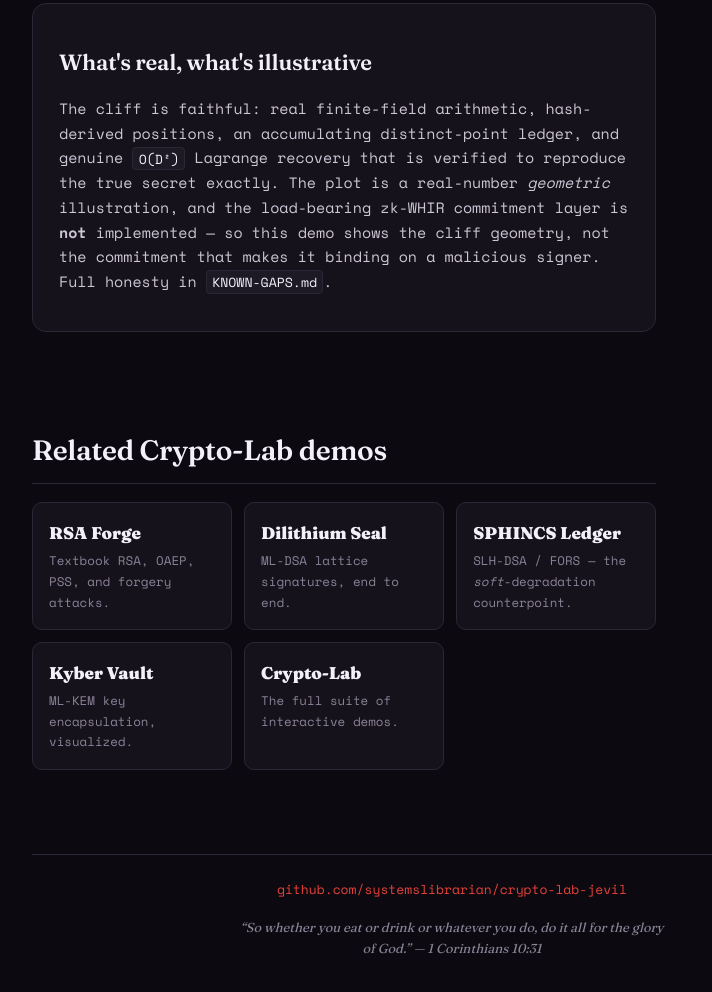
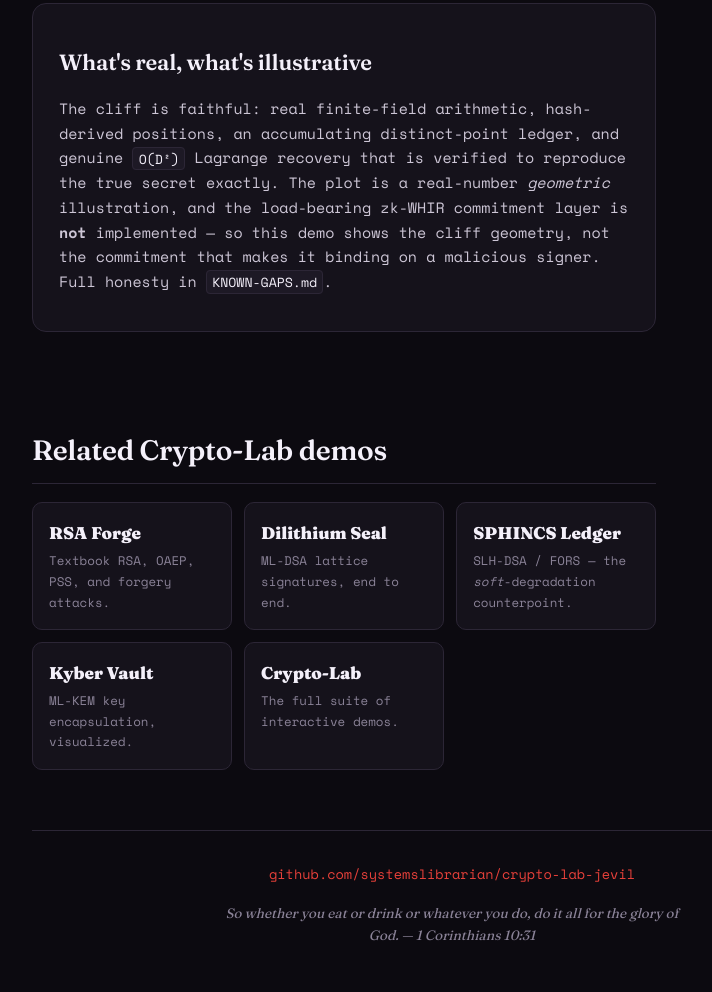
Before and after one commit to systemslibrarian/crypto-lab-jevil, a website built with Vite: page index.html in a window 1280 px wide. Shown: the part 3783-4775 px from the top of the page, without its empty margins (188-900 px from the left). Built offline with nearby package versions, Linux system fonts and the light colour scheme.

Commit message:
Part D: scripture footer in UI verbatim
Convert the single page footer to <footer class="scripture-footer"> with the
verbatim 1 Corinthians 10:31 quote as the closing line (existing CSS vars
--border / --text-dim, no hardcoded colors). Also removes a throwaway
playwright test accidentally staged in the foundational commit.

Co-Authored-By: Claude Opus 4.8 (1M context) <noreply@anthropic.com>

```diff
--- a/src/main.ts
+++ b/src/main.ts
@@ -224,13 +224,10 @@ function shell(): string {
       </div>
     </section>
 
-    <footer class="site-footer">
+    <footer class="scripture-footer">
       <a href="https://github.com/systemslibrarian/crypto-lab-jevil" target="_blank" rel="noopener">
         github.com/systemslibrarian/crypto-lab-jevil</a>
-      <p class="scripture" id="scripture-footer">
-        &ldquo;So whether you eat or drink or whatever you do, do it all for the
-        glory of God.&rdquo; &mdash; 1 Corinthians 10:31
-      </p>
+      <p>So whether you eat or drink or whatever you do, do it all for the glory of God. — 1 Corinthians 10:31</p>
     </footer>
   </main>`;
 }
--- a/src/style.css
+++ b/src/style.css
@@ -638,14 +638,15 @@ input:focus {
 }
 
 /* -------------------------------------------------------------- footer -- */
-.site-footer {
-  margin-top: 56px;
-  padding-top: 24px;
+.scripture-footer {
+  text-align: center;
+  padding: 2rem 1rem;
+  font-size: 0.85rem;
   border-top: 1px solid var(--border);
-  text-align: center;
-  font-size: 13px;
+  color: var(--text-dim);
+  margin-top: 2rem;
 }
-.scripture {
+.scripture-footer p {
   font-family: "Fraunces", serif;
   font-style: italic;
   color: var(--text-dim);
```
Also changed, not shown: scripts/theme.test.mjs (deleted, +0 -46 lines).
